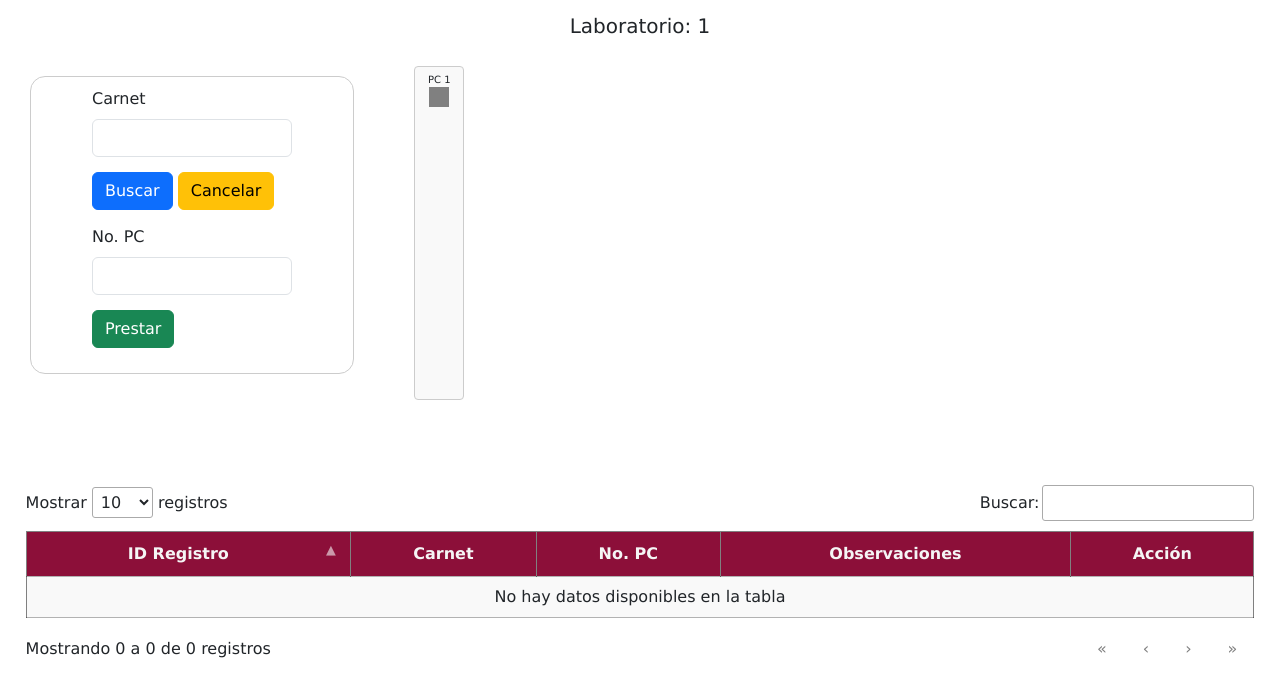
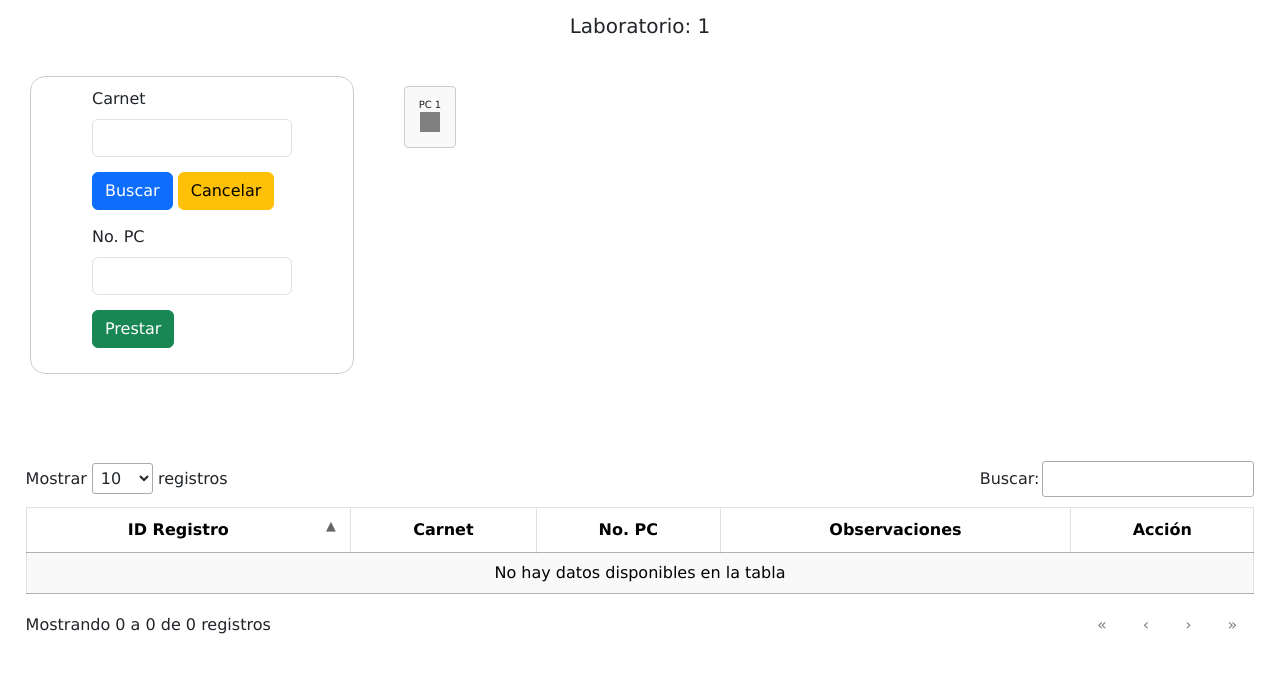
Before and after one commit to SVAn3ssA/UTEC, a PHP site: page /UTEC/inicio in a window 1280 px wide. Shown: the part 66-763 px from the top of the page. Run offline with PHP 8.4, Linux system fonts and the light colour scheme; the visitor is signed in with stand-in values (Sample User, id 1); data that the repository does not hold is empty; some libraries are stand-ins or nearby versions.

Commit message:
cuadros inicio arreglado

```diff
--- a/App/Views/inicio/index.php
+++ b/App/Views/inicio/index.php
@@ -17,7 +17,7 @@
                 </div>';
     } else {
         ?>
-        <?php if ($_SESSION['privilegio'] == 1 || $_SESSION['no_laboratorio'] != 0) : ?>
+        <?php if ($_SESSION['privilegio'] == 1 || $_SESSION['no_laboratorio'] != 0): ?>
             <h5 class="nombre-lab text-center">Laboratorio: <?= $_SESSION['no_laboratorio']; ?></h5>
         <?php endif; ?>
         <div class="contenedor">
@@ -27,7 +27,8 @@
                         <form id="buscarForm" class="formulario">
                             <div class="form-group">
                                 <label class="form-label">Carnet</label>
-          <input class="form-control" type="text" style="width: 200px;" id="carnet" name="carnet" pattern="[0-9]*" title="Por favor, ingrese solo números" required>
+                                <input class="form-control" type="text" style="width: 200px;" id="carnet" name="carnet"
+                                    pattern="[0-9]*" title="Por favor, ingrese solo números" required>
                             </div>
                             <div class="form-group">
                                 <input type="submit" class="btn btn-primary" value="Buscar">
@@ -36,10 +37,12 @@
                         </form>
 
                         <form method="post" id="frmdatosprestamo" class="formulario" onsubmit="registrarTiempo(event)">
-        <input type="hidden" id="noLaboratorioSession" value="<?php echo isset($_SESSION['no_laboratorio']) ? $_SESSION['no_laboratorio'] : ''; ?>">
+                            <input type="hidden" id="noLaboratorioSession"
+                                value="<?php echo isset($_SESSION['no_laboratorio']) ? $_SESSION['no_laboratorio'] : ''; ?>">
                             <div class="form-group">
                                 <label class="form-label">No. PC</label>
-          <input type="text" class="form-control" id="noPc" name="noPc" style="width: 200px;" required>
+                                <input type="text" class="form-control" id="noPc" name="noPc" style="width: 200px;"
+                                    required>
                             </div>
                             <div class="form-group">
                                 <button id="btnPrestar" class="btn btn-success" type="submit">Prestar</button>
@@ -53,7 +56,7 @@
                 <div class="computadoras" id="computadoras">
                     <?php
                     $num_pcs = isset($_SESSION['num_pcs']) ? $_SESSION['num_pcs'] : 0;
-                    for ($i = 1; $i <= $num_pcs; $i++) :
+                    for ($i = 1; $i <= $num_pcs; $i++):
                         ?>
                         <div class="computadora" data-pc="<?= $i ?>">
                             <div class="etiqueta">PC <?= $i ?></div>
@@ -63,7 +66,7 @@
                 </div>
             </div>
         </div>
-        <div class="container d-flex justify-content-center">
+        <div class="table-container d-flex justify-content-center align-items-center">
     <table class="table table-striped table-bordered text-center" id="resultsTable" style="display: none;">
         <thead class="thead-dark">
             <tr>
@@ -82,10 +85,11 @@
     </table>
 </div>
 
+
         <div class="espacio2">
-            <div class="table-responsive mt-4 mx-auto">
-                <table id="registrosTable" class="display nowrap table-bordered" style="width:100%">
-                    <thead class="tbRegistroTiempo">
+            <div class="table-responsive">
+                <table id="registrosTable" class="table display nowrap table-bordered" style="width:100%">
+                    <thead>
                         <tr>
                             <th>ID Registro</th>
                             <th>Carnet</th>
--- a/App/css/estilos.css
+++ b/App/css/estilos.css
@@ -152,7 +152,9 @@ html {
     grid-template-columns: repeat(auto-fill, minmax(50px, 1fr)); /* Ajusta el número de columnas automáticamente */
     gap: 10px;
     width: 100%;
-    padding: 0 10px; /* Ajusta el padding para espaciar las computadoras */
+    padding: 20px 0; /* Ajusta el padding vertical para espaciar las computadoras */
+    justify-content: start; /* Alinea el contenido al inicio del contenedor */
+    align-content: start; /* Alinea el contenido de las filas al inicio */
 }
 
 .computadora {
@@ -160,12 +162,13 @@ html {
     flex-direction: column;
     align-items: center;
     text-align: center;
-    padding: 5px;
+    padding: 10px;
     border: 1px solid #ccc;
     border-radius: 4px;
     background-color: #f9f9f9;
     font-size: 0.8rem;
 }
+
 
 @media (max-width: 1200px) {
     .computadoras {
@@ -232,16 +235,25 @@ footer {
 }
 
 .form-groupset {
-  display: flex;
-  flex-direction: column;  /* Arrange forms vertically */
-  margin-bottom: 1rem;  /* Maintain spacing after the group */
-  border: 1px solid #ccc;
-  padding: 10px;
-  border-radius: 15px;
-  align-items: center;  /* Center content horizontally */
-  box-sizing: border-box; /* Include padding and border in width */
+    display: flex;
+    flex-direction: column;
+    margin-bottom: 1rem;
+    border: 1px solid #ccc;
+    padding: 10px;
+    border-radius: 15px;
+    align-items: center;
+    box-sizing: border-box;
 }
 
 .form-groupset form {
   margin-bottom: 0;  /* No margin between forms */
 }
+
+.table-container {
+    display: flex;
+    justify-content: center; /* Centra horizontalmente el contenido */
+    align-items: center; /* Centra verticalmente el contenido */
+    text-align: center; /* Centra horizontalmente el contenido dentro del contenedor */
+    padding-left: 40px; /* Ajusta el espacio a la izquierda según tu preferencia */
+    padding-right: 20px; /* Ajusta el espacio a la derecha según tu preferencia */
+}
```
Also changed, not shown: App/Views/reportes/index.php (+12 -8 lines). Lines whose indentation alone changed are shown as unchanged.
